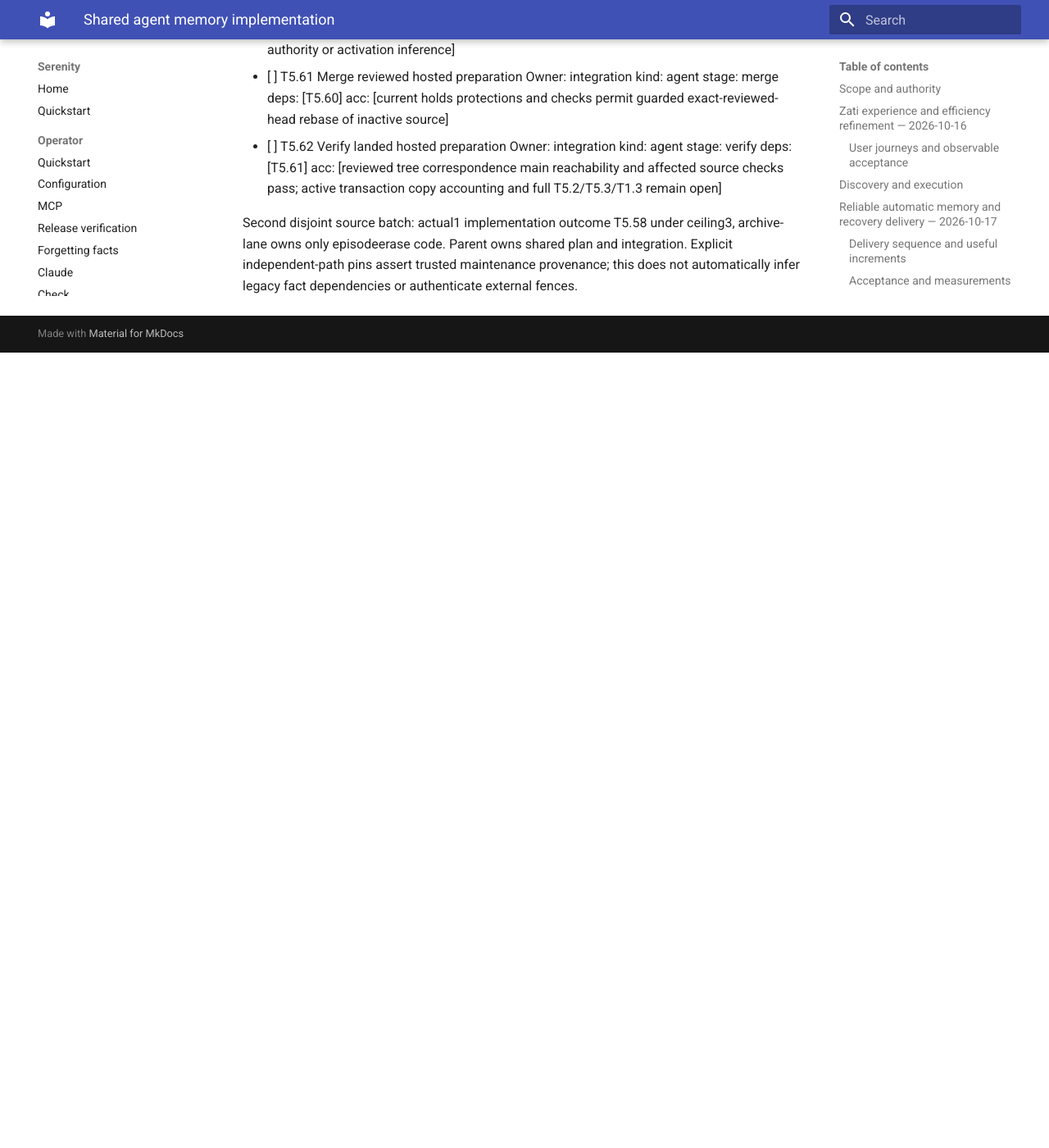
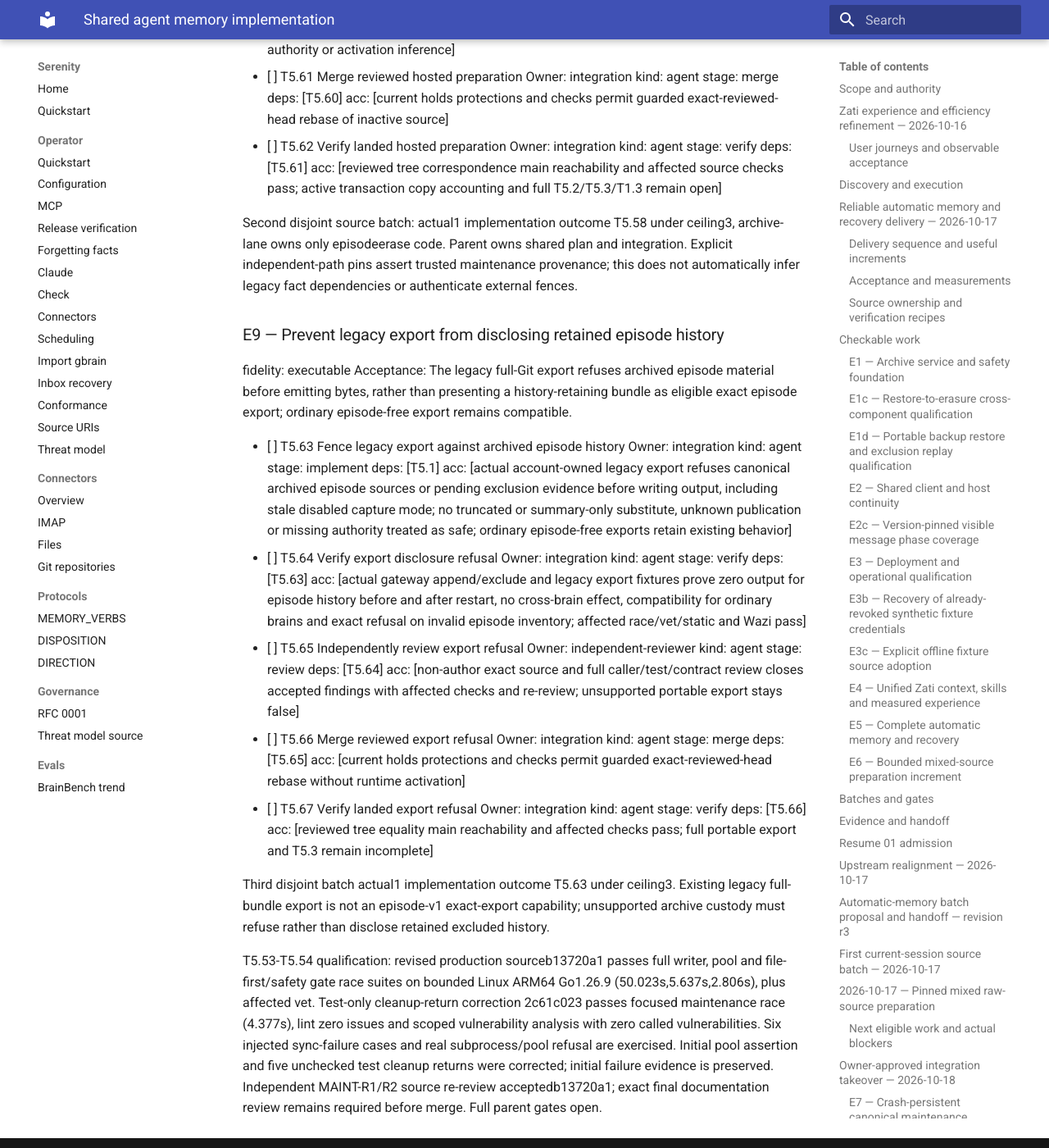
Before and after one commit to sirerun/serenity, an MkDocs documentation site: the page built from docs/plans/shared-agent-memory-implementation-20261016.md, in a window 1280 px wide and 1400 px high, scrolled down 43643 px. Shown: the whole window at 82% size. Built offline with MkDocs 1.6.1 and Material for MkDocs 9.7.7, drawn with Linux system fonts in a browser that asks for light colours; before the commit the page ends 44073 px from its top, so only the background shows below that; some of the changed text lies outside the part shown.

Commit message:
docs: record maintenance durability qualification and source queue

```diff
--- a/docs/plans/shared-agent-memory-implementation-20261016.md
+++ b/docs/plans/shared-agent-memory-implementation-20261016.md
@@ -660,8 +660,8 @@
 fidelity: executable
 Acceptance: Cooperating CLI and hosted writers refuse a brain with an interrupted canonical maintenance marker while preserving the stable lock namespace; no activation or purge completion follows from this admission primitive.
 
-- [ ] T5.53 Implement persistent canonical maintenance admission  Owner: integration  kind: agent  stage: implement  deps: [T5.1]  acc: [existing writer ownership rejects present or unsafe maintenance markers after acquiring the unchanged stable lock; separately owned maintenance admission may retain the lock and atomically publish a bounded content-free marker; missing parent and symlink/partial marker cases fail closed without removing another owner state; no activation or production caller]
-- [ ] T5.54 Verify maintenance admission and real writer exclusion  Owner: integration  kind: agent  stage: verify  deps: [T5.53]  acc: [real filesystem and cooperating process tests prove ordinary CLI/pool refusal, lock contention, persistent interrupted refusal and exact owned cleanup semantics; affected race/vet/static and full Wazi checks pass]
+- [x] T5.53 Implement persistent canonical maintenance admission  Owner: integration  kind: agent  stage: implement  deps: [T5.1]  acc: [existing writer ownership rejects present or unsafe maintenance markers after acquiring the unchanged stable lock; separately owned maintenance admission may retain the lock and atomically publish a bounded content-free marker; missing parent and symlink/partial marker cases fail closed without removing another owner state; no activation or production caller]
+- [x] T5.54 Verify maintenance admission and real writer exclusion  Owner: integration  kind: agent  stage: verify  deps: [T5.53]  acc: [real filesystem and cooperating process tests prove ordinary CLI/pool refusal, lock contention, persistent interrupted refusal and exact owned cleanup semantics; affected race/vet/static and full Wazi checks pass]
 - [ ] T5.55 Independently review maintenance admission  Owner: independent-reviewer  kind: agent  stage: review  deps: [T5.54]  acc: [non-author exact base/head review covers complete implementation callers tests and contract; accepted findings fixed checked and re-reviewed without physical-completion claims]
 - [ ] T5.56 Merge reviewed maintenance admission  Owner: integration  kind: agent  stage: merge  deps: [T5.55]  acc: [current holds protections and checks permit guarded exact-reviewed-head rebase; no runtime activation]
 - [ ] T5.57 Verify landed maintenance admission  Owner: integration  kind: agent  stage: verify  deps: [T5.56]  acc: [reviewed tree correspondence main reachability and affected checks pass; full T5.2/T5.3/T1.3 remain open until integrated authority activation and controlled-copy evidence]
@@ -685,3 +685,27 @@
 archive-lane owns only episodeerase code. Parent owns shared plan and integration.
 Explicit independent-path pins assert trusted maintenance provenance; this does
 not automatically infer legacy fact dependencies or authenticate external fences.
+
+### E9 — Prevent legacy export from disclosing retained episode history
+fidelity: executable
+Acceptance: The legacy full-Git export refuses archived episode material before emitting bytes, rather than presenting a history-retaining bundle as eligible exact episode export; ordinary episode-free export remains compatible.
+
+- [ ] T5.63 Fence legacy export against archived episode history  Owner: integration  kind: agent  stage: implement  deps: [T5.1]  acc: [actual account-owned legacy export refuses canonical archived episode sources or pending exclusion evidence before writing output, including stale disabled capture mode; no truncated or summary-only substitute, unknown publication or missing authority treated as safe; ordinary episode-free exports retain existing behavior]
+- [ ] T5.64 Verify export disclosure refusal  Owner: integration  kind: agent  stage: verify  deps: [T5.63]  acc: [actual gateway append/exclude and legacy export fixtures prove zero output for episode history before and after restart, no cross-brain effect, compatibility for ordinary brains and exact refusal on invalid episode inventory; affected race/vet/static and Wazi pass]
+- [ ] T5.65 Independently review export refusal  Owner: independent-reviewer  kind: agent  stage: review  deps: [T5.64]  acc: [non-author exact source and full caller/test/contract review closes accepted findings with affected checks and re-review; unsupported portable export stays false]
+- [ ] T5.66 Merge reviewed export refusal  Owner: integration  kind: agent  stage: merge  deps: [T5.65]  acc: [current holds protections and checks permit guarded exact-reviewed-head rebase without runtime activation]
+- [ ] T5.67 Verify landed export refusal  Owner: integration  kind: agent  stage: verify  deps: [T5.66]  acc: [reviewed tree equality main reachability and affected checks pass; full portable export and T5.3 remain incomplete]
+
+Third disjoint batch actual1 implementation outcome T5.63 under ceiling3. Existing
+legacy full-bundle export is not an episode-v1 exact-export capability; unsupported
+archive custody must refuse rather than disclose retained excluded history.
+
+T5.53-T5.54 qualification: revised production sourceb13720a1 passes full writer,
+pool and file-first/safety gate race suites on bounded Linux ARM64 Go1.26.9
+(50.023s,5.637s,2.806s), plus affected vet. Test-only cleanup-return correction
+2c61c023 passes focused maintenance race (4.377s), lint zero issues and scoped
+vulnerability analysis with zero called vulnerabilities. Six injected sync-failure
+cases and real subprocess/pool refusal are exercised. Initial pool assertion and
+five unchecked test cleanup returns were corrected; initial failure evidence is
+preserved. Independent MAINT-R1/R2 source re-review acceptedb13720a1; exact
+final documentation review remains required before merge. Full parent gates open.
```
Also changed, not shown: docs/receipts/2026-10-18-automatic-memory-takeover.md (+23 -0 lines).
